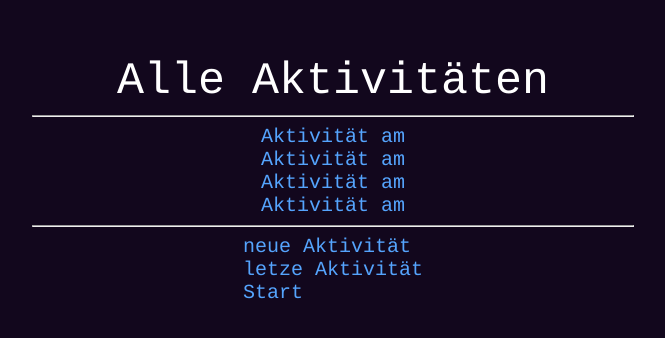
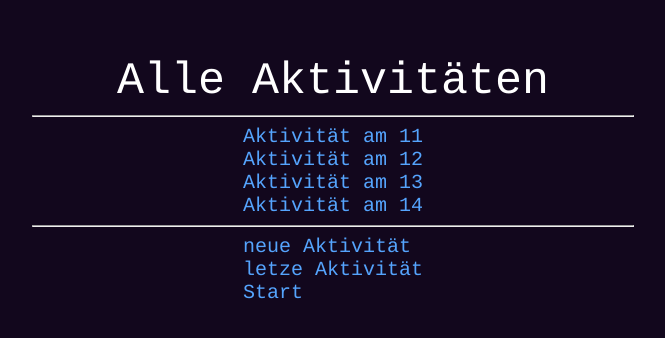
Before and after one commit to vinzent-z/Webentwicklung, a plain HTML site: page Trainingseinträge.html in a window 1280 px wide. Shown: the whole page, without its empty margins (307-972 px from the left). Drawn offline with Linux system fonts and the light colour scheme.

Commit message:
feinschliff

```diff
--- a/Trainingseinträge.html
+++ b/Trainingseinträge.html
@@ -14,21 +14,21 @@
 
     <a href="Trainingseinträge.html"
         title="Training am 01.042025"
-        target="_self">Aktivität am
+        target="_self">Aktivität am 11
      </a>
      <a href="Trainingseinträge.html"
         title="Training am 01.042025"
-        target="_self">Aktivität am
+        target="_self">Aktivität am 12
      </a>
 
      <a href="Trainingseinträge.html"
         title="Training am 01.042025"
-        target="_self">Aktivität am
+        target="_self">Aktivität am 13
      </a>
 
      <a href="Trainingseinträge.html"
         title="Training am 01.042025"
-        target="_self"> Aktivität am
+        target="_self"> Aktivität am 14
      </a>
 
 
```
Also changed, not shown: Startseite.html (+1 -1 lines).
